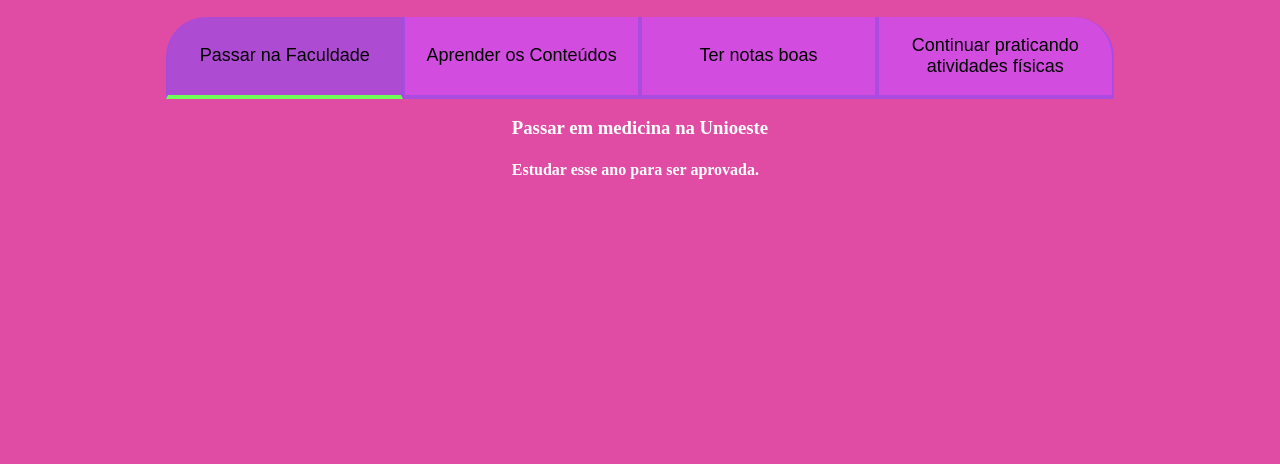
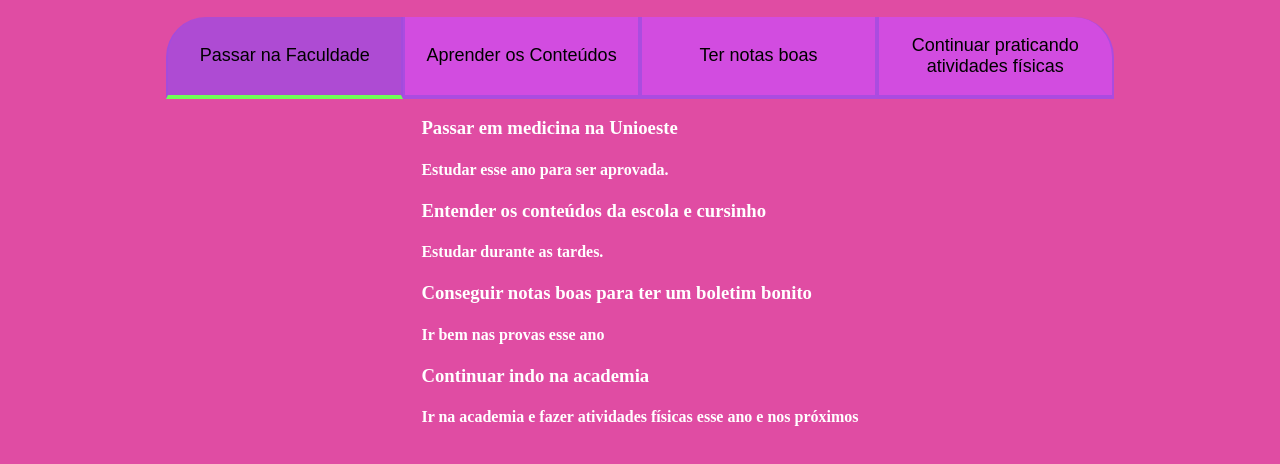
Before and after one commit to iaschombek/terceirao_1-tri, a plain HTML site: page index.html in a window 1280 px wide. Shown: the part 118-582 px from the top of the page. Drawn offline with Linux system fonts and the light colour scheme; a script that the page names is missing.

Commit message:
5555555555

```diff
--- a/index.html
+++ b/index.html
@@ -20,6 +20,18 @@
                 <h3 class="aba-conteudo-titulo-principal">Passar em medicina na Unioeste</h3>
                 <h4 class="aba-conteudo-titulo-secundario">Estudar esse ano para ser aprovada.</h4>
             </div>
+            <div class="aba-conteudo">
+                <h3 class="aba-conteudo-titulo-principal">Entender os conteúdos da escola e cursinho</h3>
+                <h4 class="aba-conteudo-titulo-secundario">Estudar durante as tardes.</h4>
+            </div>
+            <div class="aba-conteudo">
+                <h3 class="aba-conteudo-titulo-principal">Conseguir notas boas para ter um boletim bonito</h3>
+                <h4 class="aba-conteudo-titulo-secundario">Ir bem nas provas esse ano</h4>
+            </div>
+            <div class="aba-conteudo">
+                <h3 class="aba-conteudo-titulo-principal">Continuar indo na academia</h3>
+                <h4 class="aba-conteudo-titulo-secundario">Ir na academia e fazer atividades físicas esse ano e nos próximos</h4>
+            </div>
         </div>
     </section>
     <script src="main.js"></script>
```
